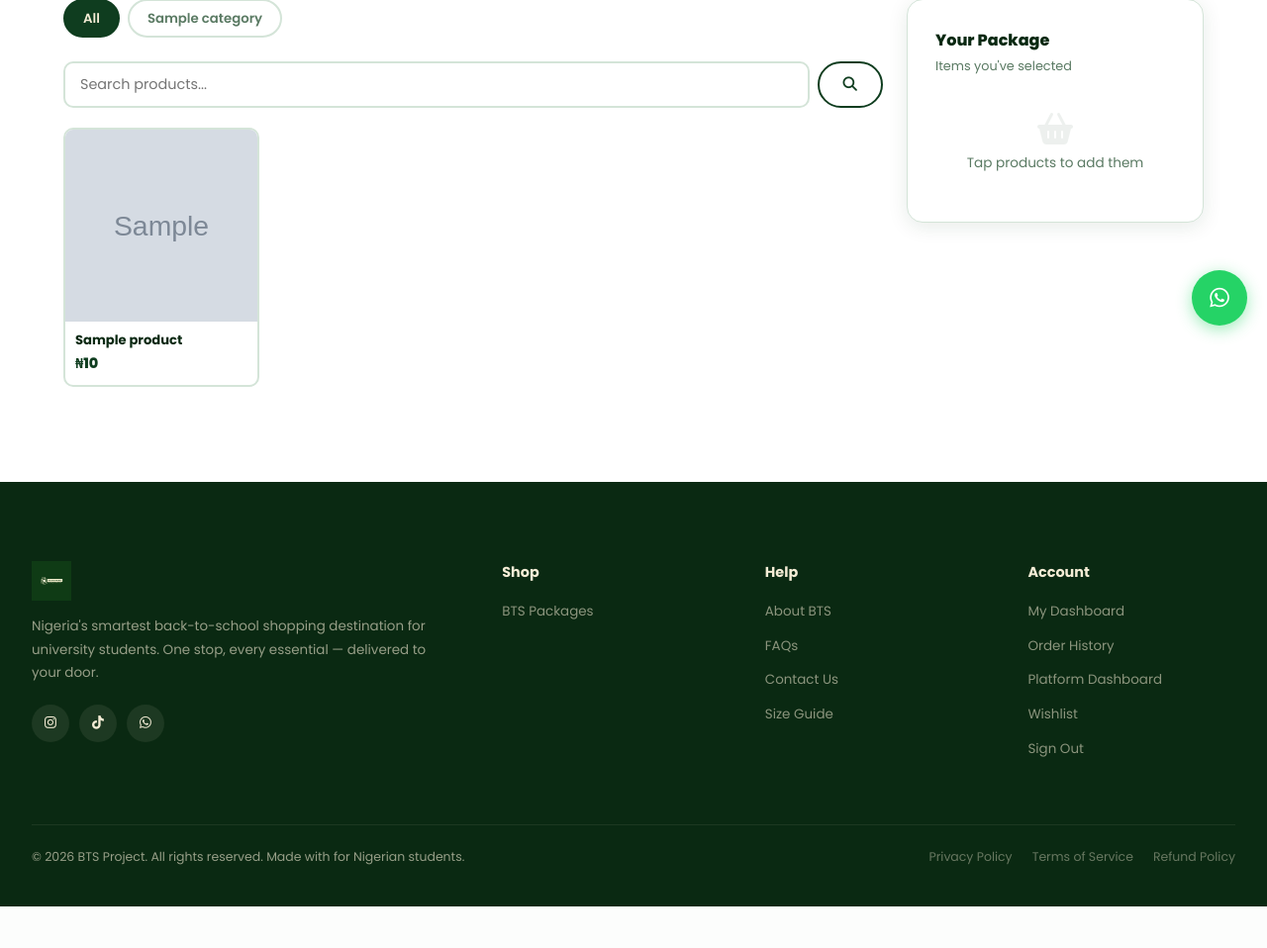
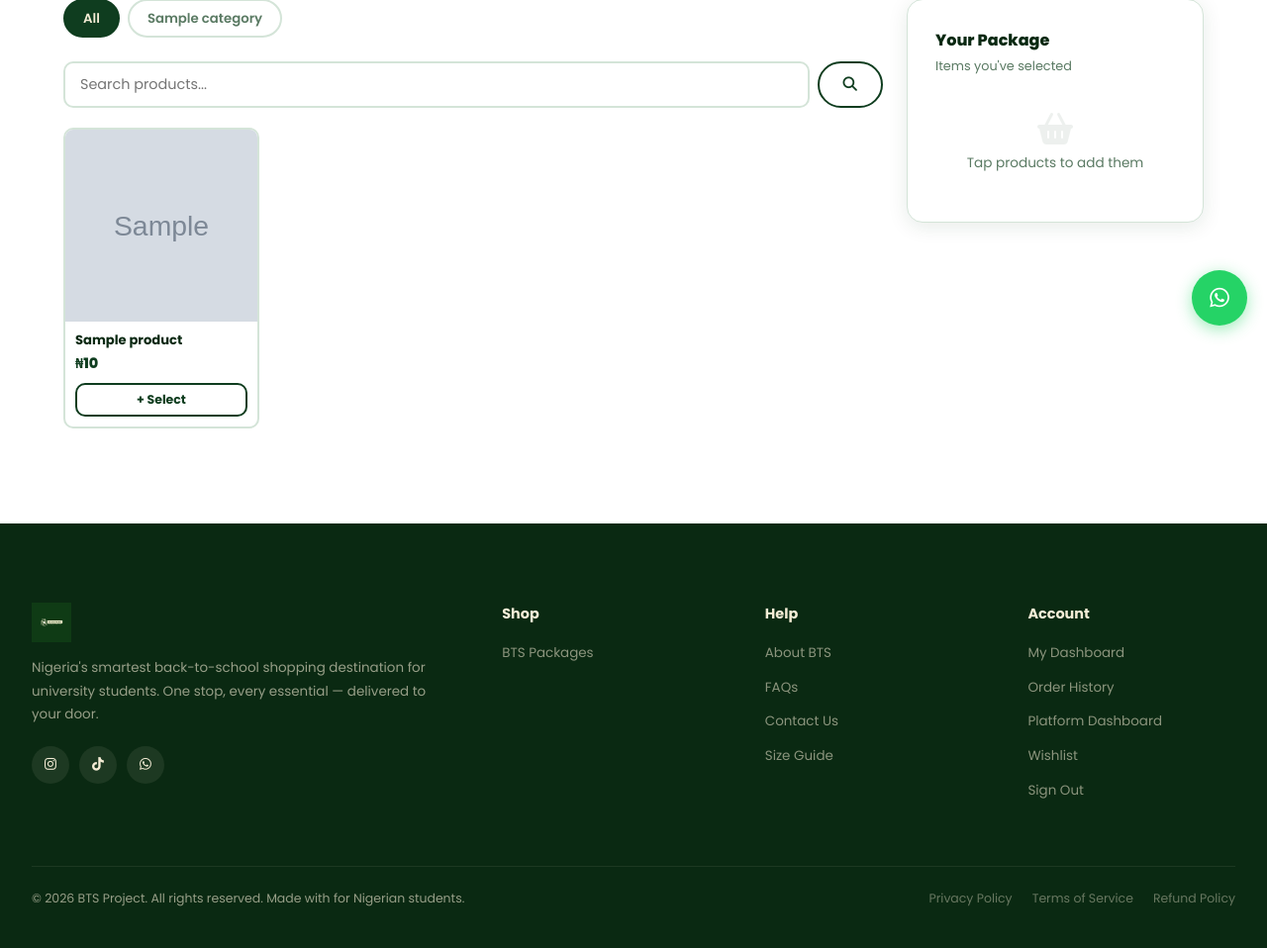
Before and after one commit to Timotee-dev/bts-project, a Django app: page /build-your-own/ in a window 1280 px wide. Shown: the part 451-1409 px from the top of the page at 99% size. Before the commit the page ends 1367 px from the top, so only its background shows below. Run offline with Django 5.2, Linux system fonts and the light colour scheme; a user stored in the database is signed in; tables that the repository leaves empty hold one stand-in row (values such as "Sample post"); grey boxes marked "Sample" are stand-in pictures.

Commit message:
Fix build your own - dedicated select button per product

```diff
--- a/templates/store/build_your_own.html
+++ b/templates/store/build_your_own.html
@@ -63,7 +63,7 @@
         <!-- Products grid -->
         <div style="display:grid;grid-template-columns:repeat(auto-fill,minmax(min(100%,160px),1fr));gap:12px;" id="productGrid">
           {% for product in products %}
-          <div class="byo-product-card" id="card-{{ product.pk }}" onclick="toggleProduct({{ product.pk }}, '{{ product.name|escapejs }}', {{ product.price }}, '{% if product.image %}{{ product.image.url }}{% endif %}')">
+          <div class="byo-product-card" id="card-{{ product.pk }}">
             <div class="byo-check"><i class="fas fa-check"></i></div>
 
             <!-- Image -->
@@ -80,7 +80,7 @@
               <p style="font-weight:700;color:var(--dark);font-size:0.82rem;margin-bottom:4px;line-height:1.3;">{{ product.name }}</p>
               <p style="font-weight:800;color:var(--green);font-size:0.9rem;">&#x20A6;{{ product.price|floatformat:0 }}</p>
               {% if product.available_colors %}
-              <select name="color_{{ product.pk }}" onclick="event.stopPropagation();" onchange="updateSelection({{ product.pk }}); event.stopPropagation();"
+              <select name="color_{{ product.pk }}" onclick="event.stopPropagation()" onchange="updateSelection({{ product.pk }})"
                       class="form-control" style="font-size:0.72rem;padding:4px 6px;margin-top:6px;display:none;" id="colorSel-{{ product.pk }}">
                 <option value="">Color</option>
                 {% for c in product.available_colors.split %}
@@ -89,7 +89,7 @@
               </select>
               {% endif %}
               {% if product.available_sizes %}
-              <select name="size_{{ product.pk }}" onclick="event.stopPropagation();" onchange="updateSelection({{ product.pk }}); event.stopPropagation();"
+              <select name="size_{{ product.pk }}" onclick="event.stopPropagation()" onchange="updateSelection({{ product.pk }})"
                       class="form-control" style="font-size:0.72rem;padding:4px 6px;margin-top:4px;display:none;" id="sizeSel-{{ product.pk }}">
                 <option value="">Size</option>
                 {% for s in product.available_sizes.split %}
@@ -98,13 +98,18 @@
               </select>
               {% endif %}
               <div class="qty-ctrl" id="qty-{{ product.pk }}" style="display:none;" onclick="event.stopPropagation()">
-                <button class="qty-btn" onclick="event.stopPropagation(); changeQty({{ product.pk }}, -1)">-</button>
+                <button class="qty-btn" onclick="changeQty({{ product.pk }}, -1)">-</button>
                 <input type="number" id="qtyInput-{{ product.pk }}" value="1" min="1" max="20"
                        style="width:36px;text-align:center;border:1px solid var(--border);border-radius:4px;font-weight:700;font-size:0.85rem;"
-                       onclick="event.stopPropagation();"
-                       onchange="updateSelection({{ product.pk }}); event.stopPropagation();">
-                <button class="qty-btn" onclick="event.stopPropagation(); changeQty({{ product.pk }}, 1)">+</button>
+                       onchange="updateSelection({{ product.pk }})">
+                <button class="qty-btn" onclick="changeQty({{ product.pk }}, 1)">+</button>
               </div>
+            <button type="button"
+                    onclick="toggleProduct({{ product.pk }}, '{{ product.name|escapejs }}', {{ product.price }}, '{% if product.image %}{{ product.image.url }}{% endif %}')"
+                    id="selectBtn-{{ product.pk }}"
+                    style="width:100%;margin-top:8px;padding:6px;border:2px solid var(--green);border-radius:var(--radius-sm);background:white;color:var(--green);font-weight:700;font-size:0.78rem;cursor:pointer;">
+              + Select
+            </button>
             </div>
           </div>
           {% endfor %}
@@ -162,18 +167,21 @@ function toggleProduct(id, name, price, img) {
   const sizeSel = document.getElementById('sizeSel-' + id);
   const qtyDiv = document.getElementById('qty-' + id);
 
+  const btn = document.getElementById('selectBtn-' + id);
   if (selected[id]) {
     delete selected[id];
     card.classList.remove('selected');
     if (colorSel) colorSel.style.display = 'none';
     if (sizeSel) sizeSel.style.display = 'none';
     if (qtyDiv) qtyDiv.style.display = 'none';
+    if (btn) { btn.textContent = '+ Select'; btn.style.background = 'white'; btn.style.color = 'var(--green)'; }
   } else {
     selected[id] = { name, price, qty: 1, color: '', size: '', img };
     card.classList.add('selected');
     if (colorSel) colorSel.style.display = 'block';
     if (sizeSel) sizeSel.style.display = 'block';
     if (qtyDiv) qtyDiv.style.display = 'flex';
+    if (btn) { btn.textContent = '✓ Added'; btn.style.background = 'var(--green)'; btn.style.color = 'white'; }
   }
   renderBasket();
 }
```
